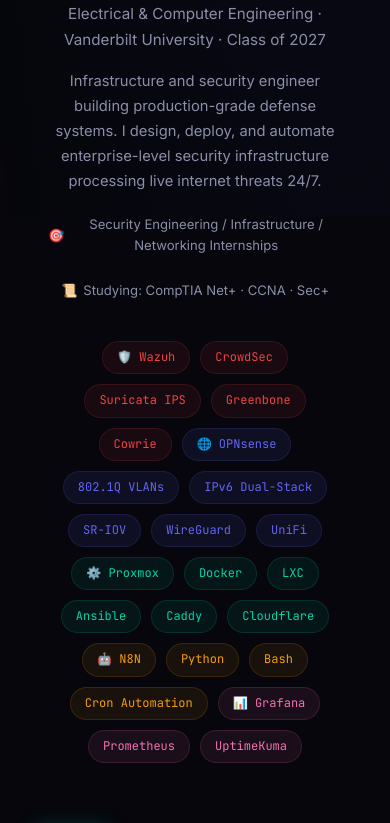
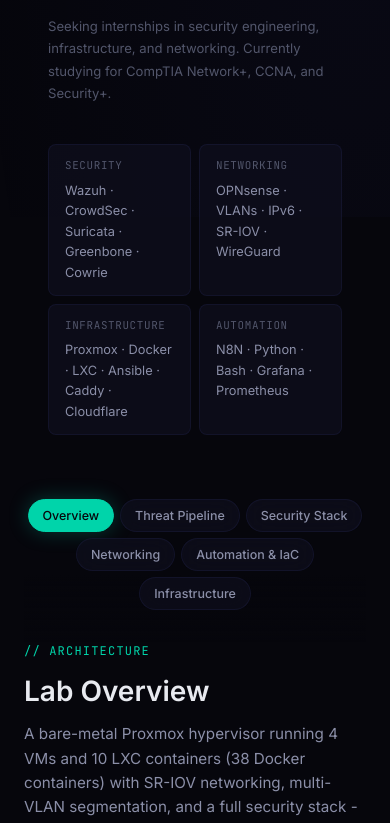
Before and after one commit to Tristan1019-user/homelab-resume, a plain HTML site: page index.html in a window 390 px wide. Shown: the part 1049-1872 px from the top of the page. Drawn offline with Linux system fonts and the light colour scheme.

Commit message:
Professional cleanup: remove all emojis, clean SaaS-style layout
- Replaced colorful pill tags with clean 2x2 skills grid cards
- Removed About section duplicate heading
- Replaced rounded pill CTAs with subtle 8px radius buttons
- Changed Contact mailto to plain text email in footer
- Removed all emoji from CTAs, skills, footer, back-to-top
- Back-to-top button now subtle card-style instead of bright circle
- Two-column about/skills layout with mobile responsive fallback

```diff
--- a/index.html
+++ b/index.html
@@ -194,6 +194,7 @@
  .hero-stats { gap: 24px; }
  .card-grid { grid-template-columns: 1fr; }
  .screenshot-grid { grid-template-columns: 1fr; }
+ .about-grid { grid-template-columns: 1fr !important; }
  .tab-nav { gap: 6px; padding: 24px 0 32px; }
  .tab-btn { padding: 8px 14px; font-size: 0.78rem; }
  .arch-flow { flex-direction: column; }
@@ -254,55 +255,40 @@
  </div>
 
  <!-- Hero CTAs -->
- <div class="hero-ctas" style="display:flex;justify-content:center;gap:16px;margin-top:32px;flex-wrap:wrap;">
- <a href="https://github.com/Tristan1019-user/honeypot-threat-intel" class="cta-btn cta-primary" style="display:inline-flex;align-items:center;gap:8px;padding:12px 28px;background:var(--accent-primary);color:var(--bg-primary);font-weight:600;font-size:0.9rem;border-radius:100px;text-decoration:none;transition:var(--transition);box-shadow:0 0 20px rgba(0,212,170,0.2);">🔍 View Threat Intel API</a>
- <a href="mailto:stillertristan77@gmail.com" class="cta-btn cta-secondary" style="display:inline-flex;align-items:center;gap:8px;padding:12px 28px;background:transparent;color:var(--text-primary);font-weight:500;font-size:0.9rem;border-radius:100px;text-decoration:none;border:1px solid var(--border-glow);transition:var(--transition);">✉️ Contact Me</a>
+ <div style="display:flex;justify-content:center;gap:14px;margin-top:36px;flex-wrap:wrap;">
+ <a href="https://github.com/Tristan1019-user/honeypot-threat-intel" style="display:inline-flex;align-items:center;gap:8px;padding:11px 26px;background:var(--accent-primary);color:var(--bg-primary);font-weight:600;font-size:0.88rem;border-radius:8px;text-decoration:none;transition:var(--transition);">View Threat Intel API</a>
+ <a href="https://github.com/Tristan1019-user" style="display:inline-flex;align-items:center;gap:8px;padding:11px 26px;background:transparent;color:var(--text-primary);font-weight:500;font-size:0.88rem;border-radius:8px;text-decoration:none;border:1px solid var(--border-subtle);transition:var(--transition);">GitHub</a>
  </div>
  </section>
 
- <!-- ===== ABOUT SECTION ===== -->
- <section class="container" style="padding:40px 24px;position:relative;z-index:1;">
- <div style="max-width:800px;margin:0 auto;text-align:center;">
- <div class="section-tag">// About</div>
- <h2 style="font-size:1.5rem;font-weight:600;margin-bottom:12px;">Tristan Stiller</h2>
- <p style="color:var(--text-secondary);font-size:0.95rem;margin-bottom:16px;line-height:1.7;">Electrical & Computer Engineering · Vanderbilt University · Class of 2027</p>
- <p style="color:var(--text-secondary);font-size:0.92rem;line-height:1.7;max-width:640px;margin:0 auto 20px;">Infrastructure and security engineer building production-grade defense systems. I design, deploy, and automate enterprise-level security infrastructure processing live internet threats 24/7.</p>
- <div style="display:flex;justify-content:center;gap:24px;flex-wrap:wrap;font-size:0.82rem;color:var(--text-muted);">
- <span style="display:flex;align-items:center;gap:6px;">🎯 <span style="color:var(--text-secondary);">Security Engineering / Infrastructure / Networking Internships</span></span>
- <span style="display:flex;align-items:center;gap:6px;">📜 <span style="color:var(--text-secondary);">Studying: CompTIA Net+ · CCNA · Sec+</span></span>
+ <!-- ===== ABOUT + SKILLS ===== -->
+ <section class="container" style="padding:48px 24px 40px;position:relative;z-index:1;">
+ <div style="max-width:820px;margin:0 auto;">
+ <div class="about-grid" style="display:grid;grid-template-columns:1fr 1fr;gap:40px;align-items:start;">
+ <div>
+ <p style="color:var(--text-secondary);font-size:0.92rem;line-height:1.75;margin-bottom:16px;">Electrical and Computer Engineering at Vanderbilt University, Class of 2027. I design, deploy, and operate production security infrastructure that processes live internet threats around the clock.</p>
+ <p style="color:var(--text-muted);font-size:0.82rem;line-height:1.7;">Seeking internships in security engineering, infrastructure, and networking. Currently studying for CompTIA Network+, CCNA, and Security+.</p>
+ </div>
+ <div>
+ <div style="display:grid;grid-template-columns:1fr 1fr;gap:8px;">
+ <div style="padding:12px 16px;background:var(--bg-card);border:1px solid var(--border-subtle);border-radius:8px;">
+ <div style="font-family:var(--font-mono);font-size:0.68rem;color:var(--text-muted);text-transform:uppercase;letter-spacing:0.06em;margin-bottom:6px;">Security</div>
+ <div style="font-size:0.8rem;color:var(--text-secondary);line-height:1.6;">Wazuh · CrowdSec · Suricata · Greenbone · Cowrie</div>
+ </div>
+ <div style="padding:12px 16px;background:var(--bg-card);border:1px solid var(--border-subtle);border-radius:8px;">
+ <div style="font-family:var(--font-mono);font-size:0.68rem;color:var(--text-muted);text-transform:uppercase;letter-spacing:0.06em;margin-bottom:6px;">Networking</div>
+ <div style="font-size:0.8rem;color:var(--text-secondary);line-height:1.6;">OPNsense · VLANs · IPv6 · SR-IOV · WireGuard</div>
+ </div>
+ <div style="padding:12px 16px;background:var(--bg-card);border:1px solid var(--border-subtle);border-radius:8px;">
+ <div style="font-family:var(--font-mono);font-size:0.68rem;color:var(--text-muted);text-transform:uppercase;letter-spacing:0.06em;margin-bottom:6px;">Infrastructure</div>
+ <div style="font-size:0.8rem;color:var(--text-secondary);line-height:1.6;">Proxmox · Docker · LXC · Ansible · Caddy · Cloudflare</div>
+ </div>
+ <div style="padding:12px 16px;background:var(--bg-card);border:1px solid var(--border-subtle);border-radius:8px;">
+ <div style="font-family:var(--font-mono);font-size:0.68rem;color:var(--text-muted);text-transform:uppercase;letter-spacing:0.06em;margin-bottom:6px;">Automation</div>
+ <div style="font-size:0.8rem;color:var(--text-secondary);line-height:1.6;">N8N · Python · Bash · Grafana · Prometheus</div>
  </div>
  </div>
- </section>
-
- <!-- ===== SKILLS GRID ===== -->
- <section class="container" style="padding:0 24px 40px;position:relative;z-index:1;">
- <div style="max-width:900px;margin:0 auto;">
- <div class="skills-grid" style="display:grid;grid-template-columns:repeat(auto-fill,minmax(160px,1fr));gap:12px;">
- <div class="skill-category" style="grid-column:1/-1;display:flex;flex-wrap:wrap;gap:10px;justify-content:center;">
- <span class="skill-pill" style="font-family:var(--font-mono);font-size:0.75rem;padding:6px 14px;border-radius:100px;background:rgba(239,68,68,0.08);color:var(--accent-red);border:1px solid rgba(239,68,68,0.15);">🛡️ Wazuh</span>
- <span class="skill-pill" style="font-family:var(--font-mono);font-size:0.75rem;padding:6px 14px;border-radius:100px;background:rgba(239,68,68,0.08);color:var(--accent-red);border:1px solid rgba(239,68,68,0.15);">CrowdSec</span>
- <span class="skill-pill" style="font-family:var(--font-mono);font-size:0.75rem;padding:6px 14px;border-radius:100px;background:rgba(239,68,68,0.08);color:var(--accent-red);border:1px solid rgba(239,68,68,0.15);">Suricata IPS</span>
- <span class="skill-pill" style="font-family:var(--font-mono);font-size:0.75rem;padding:6px 14px;border-radius:100px;background:rgba(239,68,68,0.08);color:var(--accent-red);border:1px solid rgba(239,68,68,0.15);">Greenbone</span>
- <span class="skill-pill" style="font-family:var(--font-mono);font-size:0.75rem;padding:6px 14px;border-radius:100px;background:rgba(239,68,68,0.08);color:var(--accent-red);border:1px solid rgba(239,68,68,0.15);">Cowrie</span>
- <span class="skill-pill" style="font-family:var(--font-mono);font-size:0.75rem;padding:6px 14px;border-radius:100px;background:rgba(99,102,241,0.1);color:var(--accent-secondary);border:1px solid rgba(99,102,241,0.15);">🌐 OPNsense</span>
- <span class="skill-pill" style="font-family:var(--font-mono);font-size:0.75rem;padding:6px 14px;border-radius:100px;background:rgba(99,102,241,0.1);color:var(--accent-secondary);border:1px solid rgba(99,102,241,0.15);">802.1Q VLANs</span>
- <span class="skill-pill" style="font-family:var(--font-mono);font-size:0.75rem;padding:6px 14px;border-radius:100px;background:rgba(99,102,241,0.1);color:var(--accent-secondary);border:1px solid rgba(99,102,241,0.15);">IPv6 Dual-Stack</span>
- <span class="skill-pill" style="font-family:var(--font-mono);font-size:0.75rem;padding:6px 14px;border-radius:100px;background:rgba(99,102,241,0.1);color:var(--accent-secondary);border:1px solid rgba(99,102,241,0.15);">SR-IOV</span>
- <span class="skill-pill" style="font-family:var(--font-mono);font-size:0.75rem;padding:6px 14px;border-radius:100px;background:rgba(99,102,241,0.1);color:var(--accent-secondary);border:1px solid rgba(99,102,241,0.15);">WireGuard</span>
- <span class="skill-pill" style="font-family:var(--font-mono);font-size:0.75rem;padding:6px 14px;border-radius:100px;background:rgba(99,102,241,0.1);color:var(--accent-secondary);border:1px solid rgba(99,102,241,0.15);">UniFi</span>
- <span class="skill-pill" style="font-family:var(--font-mono);font-size:0.75rem;padding:6px 14px;border-radius:100px;background:rgba(0,212,170,0.08);color:var(--accent-primary);border:1px solid rgba(0,212,170,0.15);">⚙️ Proxmox</span>
- <span class="skill-pill" style="font-family:var(--font-mono);font-size:0.75rem;padding:6px 14px;border-radius:100px;background:rgba(0,212,170,0.08);color:var(--accent-primary);border:1px solid rgba(0,212,170,0.15);">Docker</span>
- <span class="skill-pill" style="font-family:var(--font-mono);font-size:0.75rem;padding:6px 14px;border-radius:100px;background:rgba(0,212,170,0.08);color:var(--accent-primary);border:1px solid rgba(0,212,170,0.15);">LXC</span>
- <span class="skill-pill" style="font-family:var(--font-mono);font-size:0.75rem;padding:6px 14px;border-radius:100px;background:rgba(0,212,170,0.08);color:var(--accent-primary);border:1px solid rgba(0,212,170,0.15);">Ansible</span>
- <span class="skill-pill" style="font-family:var(--font-mono);font-size:0.75rem;padding:6px 14px;border-radius:100px;background:rgba(0,212,170,0.08);color:var(--accent-primary);border:1px solid rgba(0,212,170,0.15);">Caddy</span>
- <span class="skill-pill" style="font-family:var(--font-mono);font-size:0.75rem;padding:6px 14px;border-radius:100px;background:rgba(0,212,170,0.08);color:var(--accent-primary);border:1px solid rgba(0,212,170,0.15);">Cloudflare</span>
- <span class="skill-pill" style="font-family:var(--font-mono);font-size:0.75rem;padding:6px 14px;border-radius:100px;background:rgba(245,158,11,0.08);color:var(--accent-warning);border:1px solid rgba(245,158,11,0.15);">🤖 N8N</span>
- <span class="skill-pill" style="font-family:var(--font-mono);font-size:0.75rem;padding:6px 14px;border-radius:100px;background:rgba(245,158,11,0.08);color:var(--accent-warning);border:1px solid rgba(245,158,11,0.15);">Python</span>
- <span class="skill-pill" style="font-family:var(--font-mono);font-size:0.75rem;padding:6px 14px;border-radius:100px;background:rgba(245,158,11,0.08);color:var(--accent-warning);border:1px solid rgba(245,158,11,0.15);">Bash</span>
- <span class="skill-pill" style="font-family:var(--font-mono);font-size:0.75rem;padding:6px 14px;border-radius:100px;background:rgba(245,158,11,0.08);color:var(--accent-warning);border:1px solid rgba(245,158,11,0.15);">Cron Automation</span>
- <span class="skill-pill" style="font-family:var(--font-mono);font-size:0.75rem;padding:6px 14px;border-radius:100px;background:rgba(244,114,182,0.08);color:var(--accent-tertiary);border:1px solid rgba(244,114,182,0.15);">📊 Grafana</span>
- <span class="skill-pill" style="font-family:var(--font-mono);font-size:0.75rem;padding:6px 14px;border-radius:100px;background:rgba(244,114,182,0.08);color:var(--accent-tertiary);border:1px solid rgba(244,114,182,0.15);">Prometheus</span>
- <span class="skill-pill" style="font-family:var(--font-mono);font-size:0.75rem;padding:6px 14px;border-radius:100px;background:rgba(244,114,182,0.08);color:var(--accent-tertiary);border:1px solid rgba(244,114,182,0.15);">UptimeKuma</span>
+ </div>
  </div>
  </div>
  </section>
@@ -983,16 +969,16 @@
  <!-- ===== FOOTER ===== -->
  <footer class="footer">
  <p>Built and operated by Tristan Stiller · Vanderbilt University ECE '27</p>
- <p style="margin-top: 12px; font-size: 0.85rem;">
- <a href="mailto:stillertristan77@gmail.com">✉️ Email</a> ·
+ <p style="margin-top: 10px; font-size: 0.82rem;">
  <a href="https://github.com/Tristan1019-user">GitHub</a> ·
  <a href="https://github.com/Tristan1019-user/honeypot-threat-intel">Threat Intel API</a> ·
- <a href="https://github.com/Tristan1019-user/homelab-resume/tree/main/configs">Sanitized Configs</a>
+ <a href="https://github.com/Tristan1019-user/homelab-resume/tree/main/configs">Sanitized Configs</a> ·
+ <span style="color:var(--text-muted);">stillertristan77@gmail.com</span>
  </p>
  </footer>
 
  <!-- Back to Top -->
- <button id="backToTop" style="position:fixed;bottom:32px;right:32px;width:44px;height:44px;border-radius:50%;background:var(--accent-primary);color:var(--bg-primary);border:none;font-size:1.2rem;cursor:pointer;opacity:0;pointer-events:none;transition:opacity 0.3s,transform 0.3s;z-index:999;box-shadow:0 4px 16px rgba(0,212,170,0.3);transform:translateY(10px);" aria-label="Back to top">↑</button>
+ <button id="backToTop" style="position:fixed;bottom:32px;right:32px;width:40px;height:40px;border-radius:8px;background:var(--bg-card);color:var(--text-secondary);border:1px solid var(--border-subtle);font-size:0.9rem;cursor:pointer;opacity:0;pointer-events:none;transition:opacity 0.3s,transform 0.3s;z-index:999;transform:translateY(10px);backdrop-filter:blur(12px);" aria-label="Back to top">&uarr;</button>
 
 </div>
 
```
